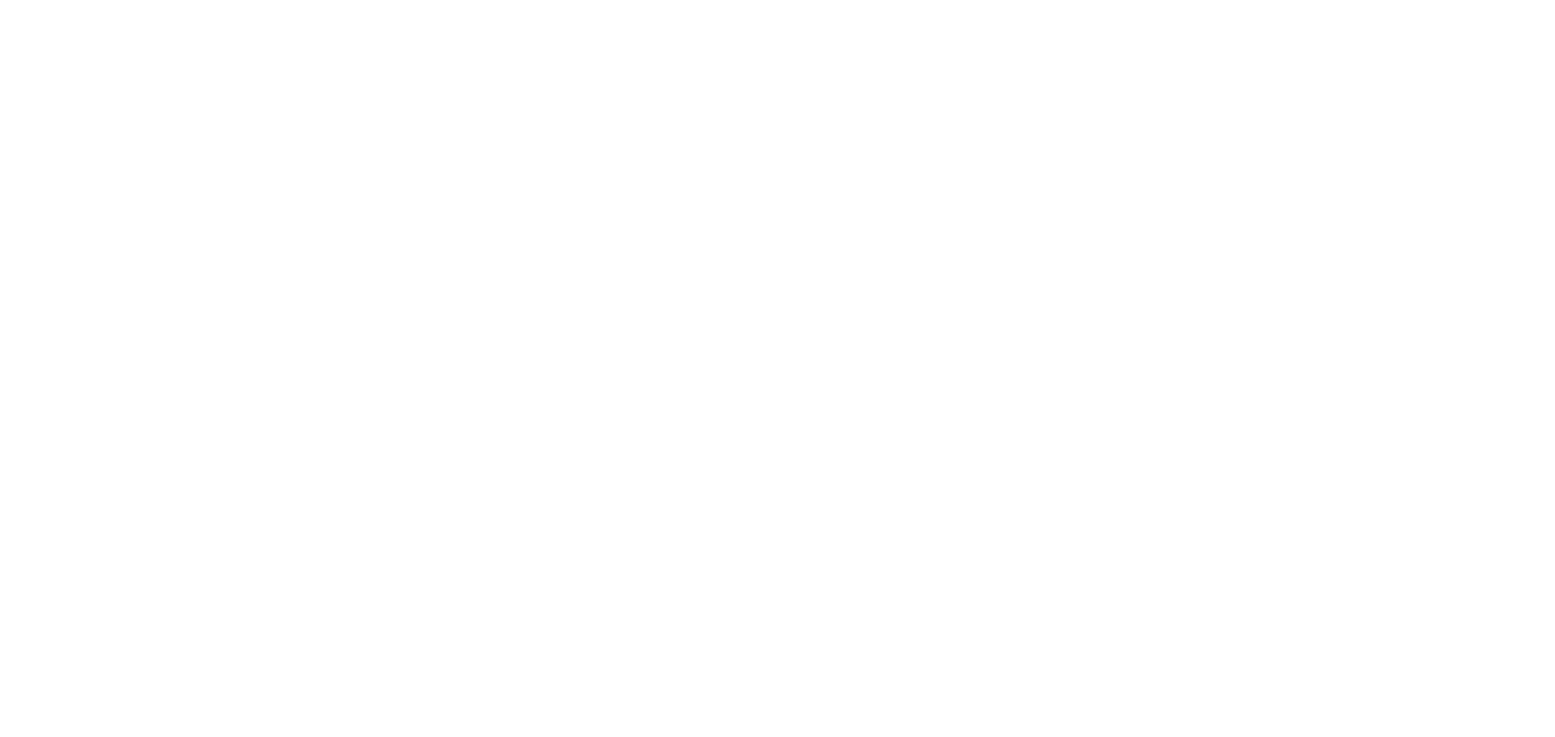
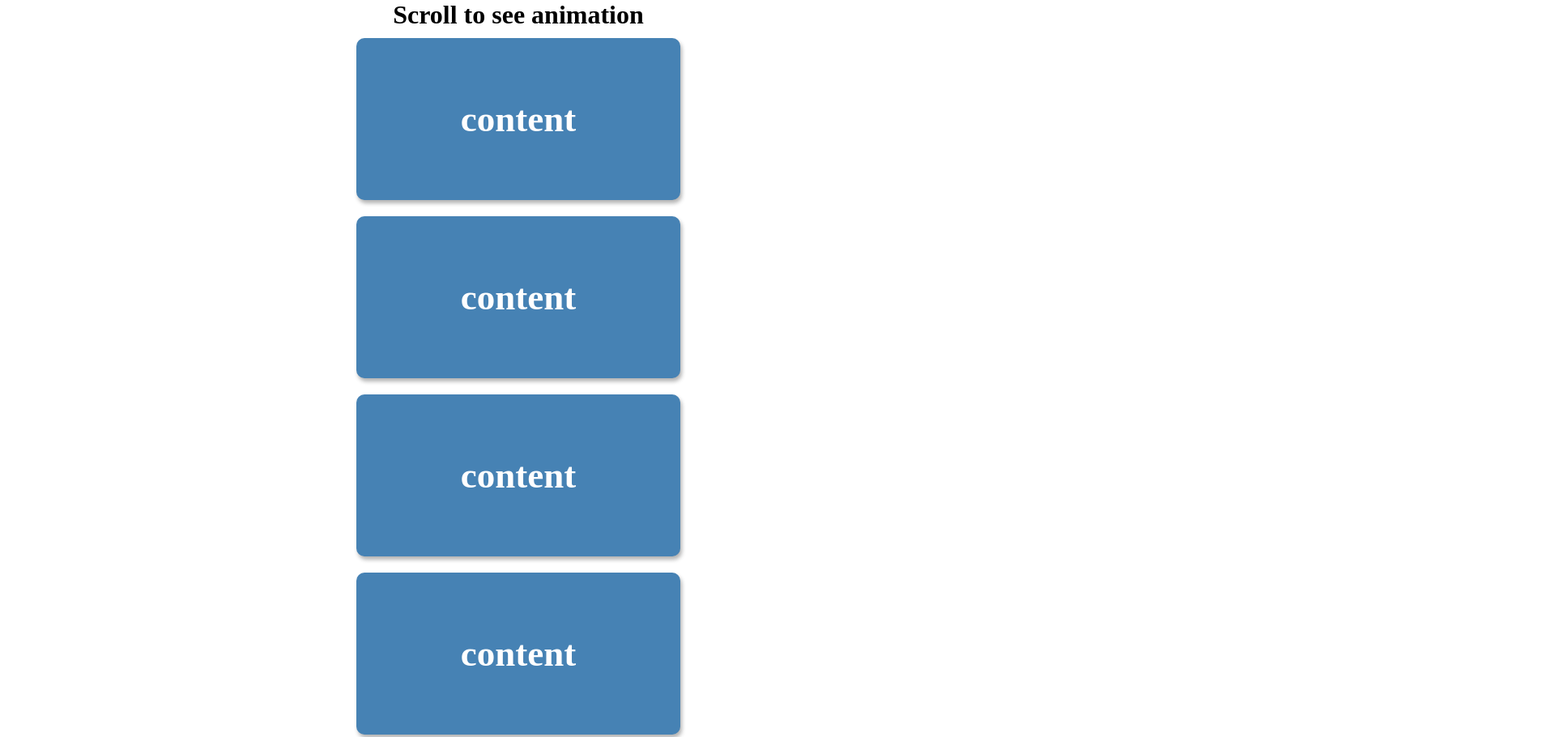
Before and after one commit to Kazirobin/JavaScript_Exercises, a plain HTML site: page Scroll_Animation/index.html in a window 1280 px wide. Shown: the top 910 px of the page at 81% size, 1920 px wide, since content can reach past the window. Before the commit the page ends 800 px from the top, so only its background shows below. Drawn offline with Linux system fonts and the light colour scheme.

Commit message:
update(08/10/23)

```diff
--- a/Scroll_Animation/index.html
+++ b/Scroll_Animation/index.html
@@ -3,9 +3,42 @@
 <head>
     <meta charset="UTF-8">
     <meta name="viewport" content="width=device-width, initial-scale=1.0">
-    <title>Document</title>
+    <title>Scroll Animation</title>
+    <link rel="stylesheet" href="./style.css">
 </head>
 <body>
+    <h1>Scroll to see animation</h1>
+    <div class="box">
+        <h2>content</h2>
+    </div>
+    <div class="box">
+        <h2>content</h2>
+    </div>
+    <div class="box">
+        <h2>content</h2>
+    </div>
+    <div class="box">
+        <h2>content</h2>
+    </div>
+    <div class="box">
+        <h2>content</h2>
+    </div>
+    <div class="box">
+        <h2>content</h2>
+    </div>
+    <div class="box">
+        <h2>content</h2>
+    </div>
+    <div class="box">
+        <h2>content</h2>
+    </div>
+    <div class="box">
+        <h2>content</h2>
+    </div>
+    <div class="box">
+        <h2>content</h2>
+    </div>
 
+    <script src="./script.js"></script>
 </body>
 </html>
--- /dev/null
+++ b/Scroll_Animation/script.js
@@ -0,0 +1,16 @@
+const boxs =document.querySelectorAll('.box');
+window.addEventListener('scroll', checkBoxes)
+checkBoxes()
+function checkBoxes(){
+    const triggerBottom = window.innerHeight / 5 * 4
+
+    boxs.forEach(box => {
+        const boxTop = box.getBoundingClientRect().top
+        if(boxTop < triggerBottom){
+            box.classList.add('show')
+        }
+        else{
+            box.classList.remove('show')
+        }
+    })
+}
--- /dev/null
+++ b/Scroll_Animation/style.css
@@ -0,0 +1,54 @@
+*{
+    padding: 0;
+    margin: 0;
+    box-sizing: border-box;
+}
+body{
+    display: flex;
+    justify-content: center;
+    align-items: center;
+    flex-direction: column;
+}
+.box{
+    background-color: steelblue;
+    color: #fff;
+    display: flex;
+    align-items: center;
+    justify-content: center;
+    width: 400px;
+    height: 200px;
+    margin: 10px;
+    border-radius: 10px;
+    -webkit-border-radius: 10px;
+    -moz-border-radius: 10px;
+    -ms-border-radius: 10px;
+    -o-border-radius: 10px;
+    box-shadow: 2px 4px 5px rgba(0, 0, 0, 0.3);
+    transform: translateX(300%);
+    -webkit-transform: translateX(300%);
+    -moz-transform: translateX(300%);
+    -ms-transform: translateX(300%);
+    -o-transform: translateX(300%);
+    transition: transform 0.4s ease;
+    -webkit-transition: transform 0.4s ease;
+    -moz-transition: transform 0.4s ease;
+    -ms-transition: transform 0.4s ease;
+    -o-transition: transform 0.4s ease;
+}
+.box:nth-of-type(even){
+    transform: translateX(-300%);
+    -webkit-transform: translateX(-300%);
+    -moz-transform: translateX(-300%);
+    -ms-transform: translateX(-300%);
+    -o-transform: translateX(-300%);
+}
+.box.show{
+    transform: translateX(0);
+    -webkit-transform: translateX(0);
+    -moz-transform: translateX(0);
+    -ms-transform: translateX(0);
+    -o-transform: translateX(0);
+}
+.box h2{
+    font-size: 45px;
+}
```
